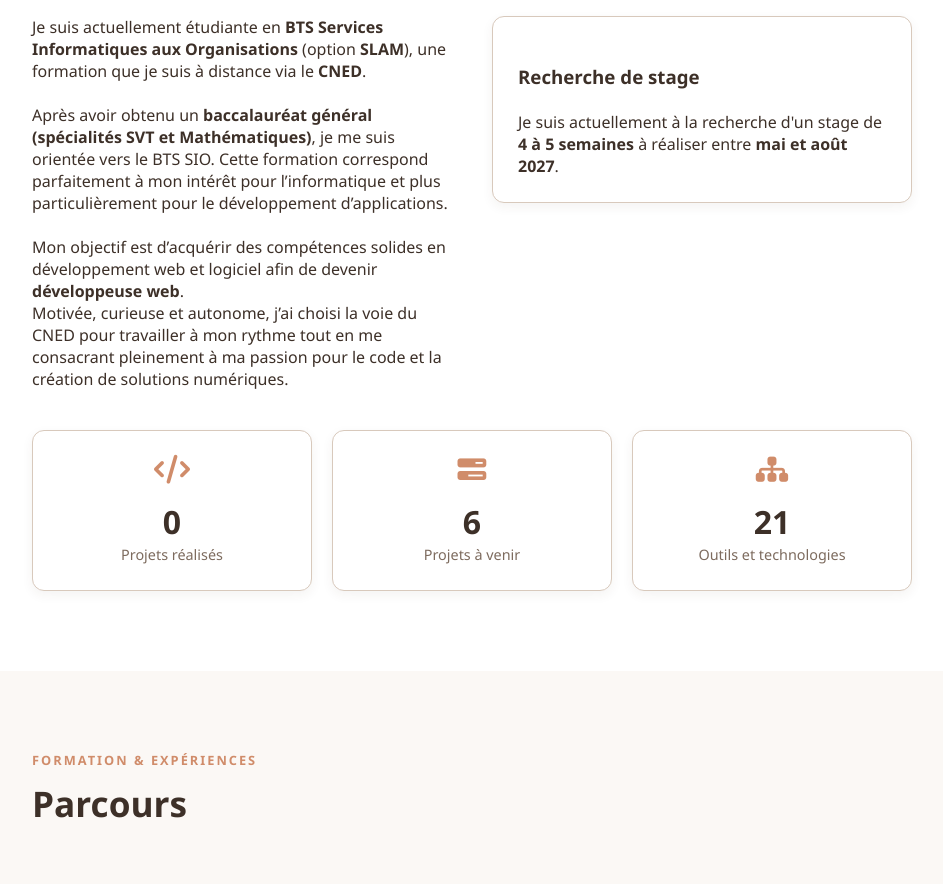
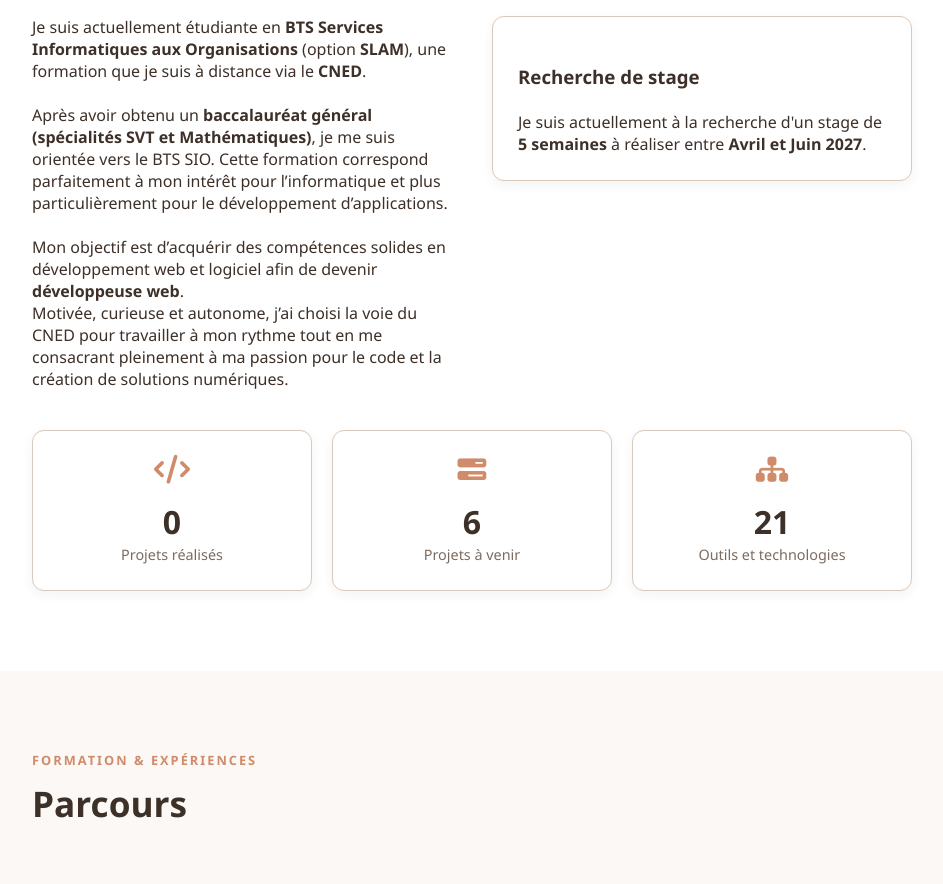
Before and after one commit to bousabaadoha/portfolio, a plain HTML site: page index.html in a window 1280 px wide. Shown: the part 980-1864 px from the top of the page, without its empty margins (308-1251 px from the left). Drawn offline with Linux system fonts and the light colour scheme.

Commit message:
Add files via upload

```diff
--- a/index.html
+++ b/index.html
@@ -71,7 +71,7 @@
         </div>
         <div class="card search-card"><br>
           <h3 class="highlight-title">Recherche de stage</h3><br>
-          <p>Je suis actuellement à la recherche d'un stage de <strong>4 à 5 semaines</strong> à réaliser entre <strong>mai et août 2027</strong>.</p>
+          <p>Je suis actuellement à la recherche d'un stage de <strong>5 semaines</strong> à réaliser entre <strong>Avril et Juin 2027</strong>.</p>
         </div>
       </div>
 
```
